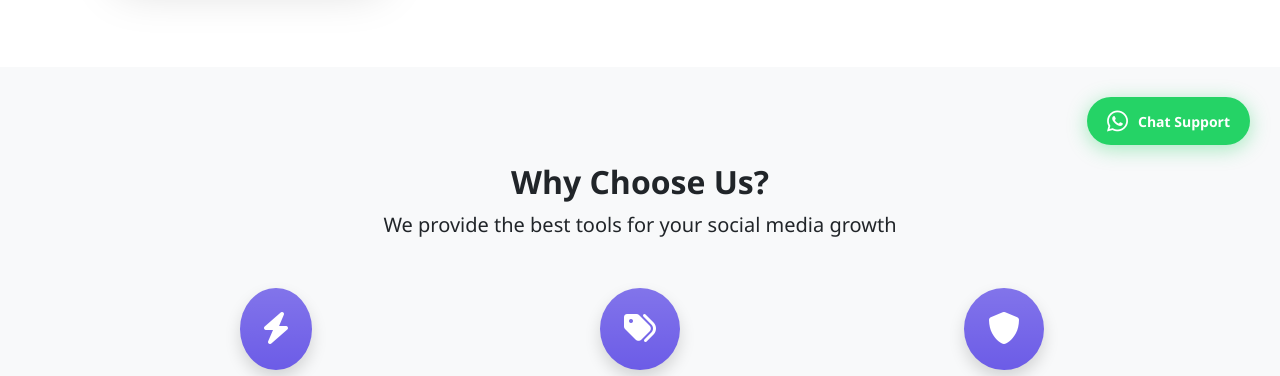
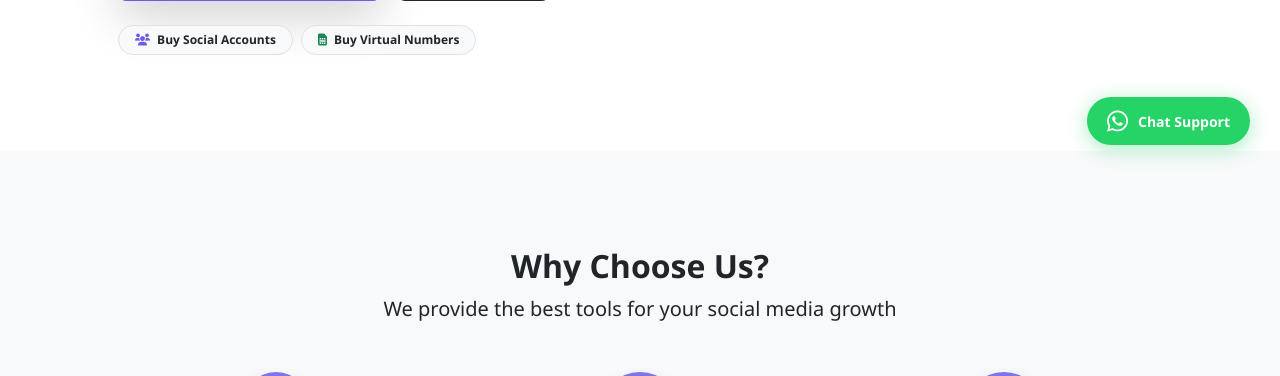
Before and after one commit to bidsho/smm_panel_pro, a Django app: page / in a window 1280 px wide. Shown: the part 625-1001 px from the top of the page. Run offline with Django 5.2, Linux system fonts and the light colour scheme.

Commit message:
Initial commit: Django SMM Panel Pro with Bootstrap template

```diff
--- a/templates/pages/index.html
+++ b/templates/pages/index.html
@@ -43,13 +43,24 @@
         <div class="row gx-5 align-items-center justify-content-center">
             <div class="col-lg-8 col-xl-7 col-xxl-6">
                 <div class="my-5 text-center text-xl-start">
-                    <h1 class="display-3 fw-bolder text-dark mb-2">Grow Your Social Presence <span class="text-primary">Instantly</span></h1>
-                    <p class="lead fw-normal text-muted mb-4">The most affordable SMM Panel in Nigeria. High-quality followers, likes, and views for Instagram, TikTok, and Facebook starting from ₦50.</p>
-                    <div class="d-grid gap-3 d-sm-flex justify-content-sm-center justify-content-xl-start">
-                        <a class="btn btn-primary btn-lg px-5 py-3 fw-bold shadow-lg rounded-3" href="{% url 'signup' %}">Get Started Now</a>
-                        <a class="btn btn-outline-dark btn-lg px-5 py-3 fw-bold rounded-3" href="{% url 'login' %}">Login</a>
-                    </div>
-                </div>
+    <h1 class="display-3 fw-bolder text-dark mb-2">Grow Your Social Presence <span class="text-primary">Instantly</span></h1>
+    <p class="lead fw-normal text-muted mb-4">The most affordable SMM Panel in Nigeria. High-quality followers, likes, and views for Instagram, TikTok, and Facebook starting from ₦50. Plus, buy social media accounts and virtual numbers for verification.</p>
+
+    <div class="d-grid gap-3 d-sm-flex justify-content-sm-center justify-content-xl-start mb-4">
+        <a class="btn btn-primary btn-lg px-5 py-3 fw-bold shadow-lg rounded-3" href="{% url 'signup' %}">Get Started Now</a>
+        <a class="btn btn-outline-dark btn-lg px-5 py-3 fw-bold rounded-3" href="{% url 'login' %}">Login</a>
+    </div>
+
+    <!-- Quick links to other services -->
+    <div class="d-flex flex-wrap gap-2 justify-content-center justify-content-xl-start">
+        <a href="{% url 'available_accounts' %}" class="badge bg-light text-dark text-decoration-none p-2 px-3 rounded-pill border">
+            <i class="fas fa-users text-primary me-1"></i> Buy Social Accounts
+        </a>
+        <a href="{% url 'virtual_numbers:number_list' %}" class="badge bg-light text-dark text-decoration-none p-2 px-3 rounded-pill border">
+            <i class="fas fa-sim-card text-success me-1"></i> Buy Virtual Numbers
+        </a>
+    </div>
+</div>
             </div>
             <div class="col-xl-5 col-xxl-6 d-none d-xl-block text-center">
                 <img class="img-fluid rounded-3 my-5" src="https://img.freepik.com/free-vector/social-media-marketing-concept-marketing-strategy-digital-advertising-campaign-optimization-isolated-flat-vector-illustration_613284-1188.jpg" alt="SMM Marketing Illustration" />
```
